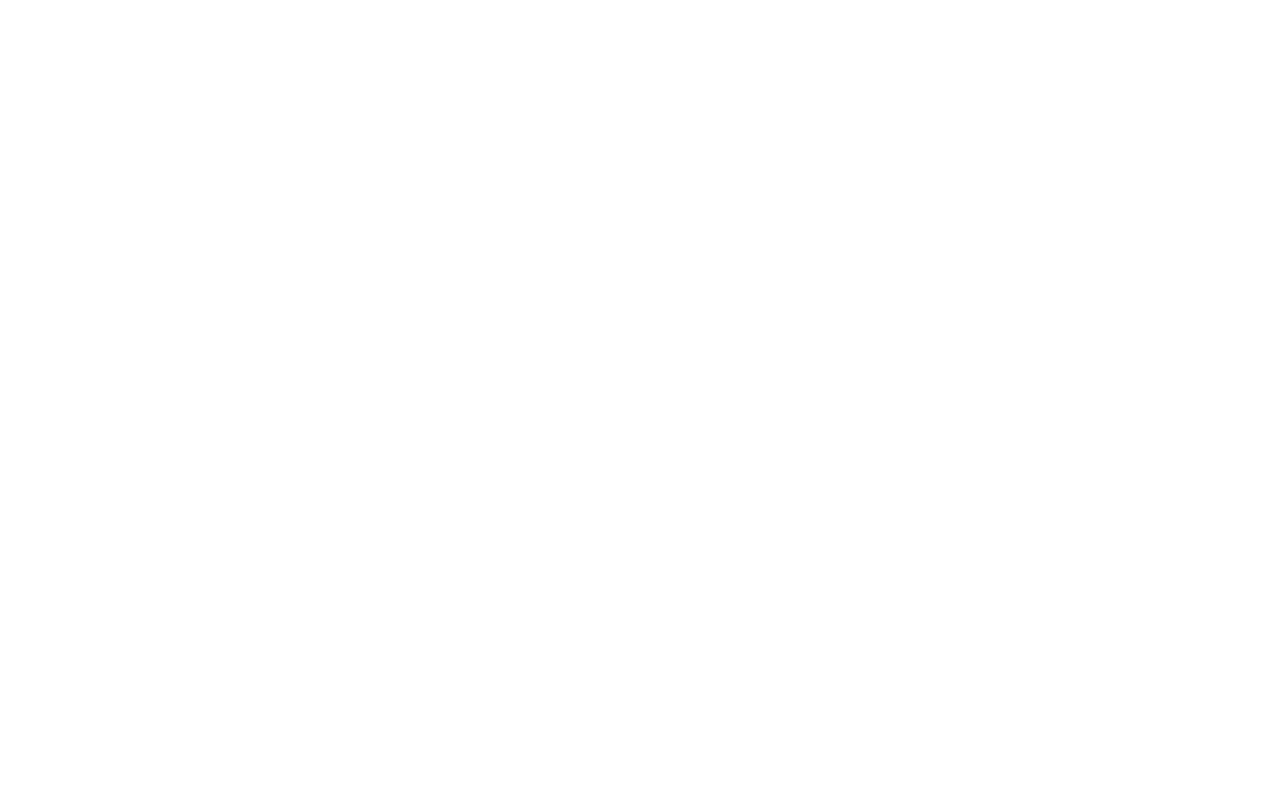
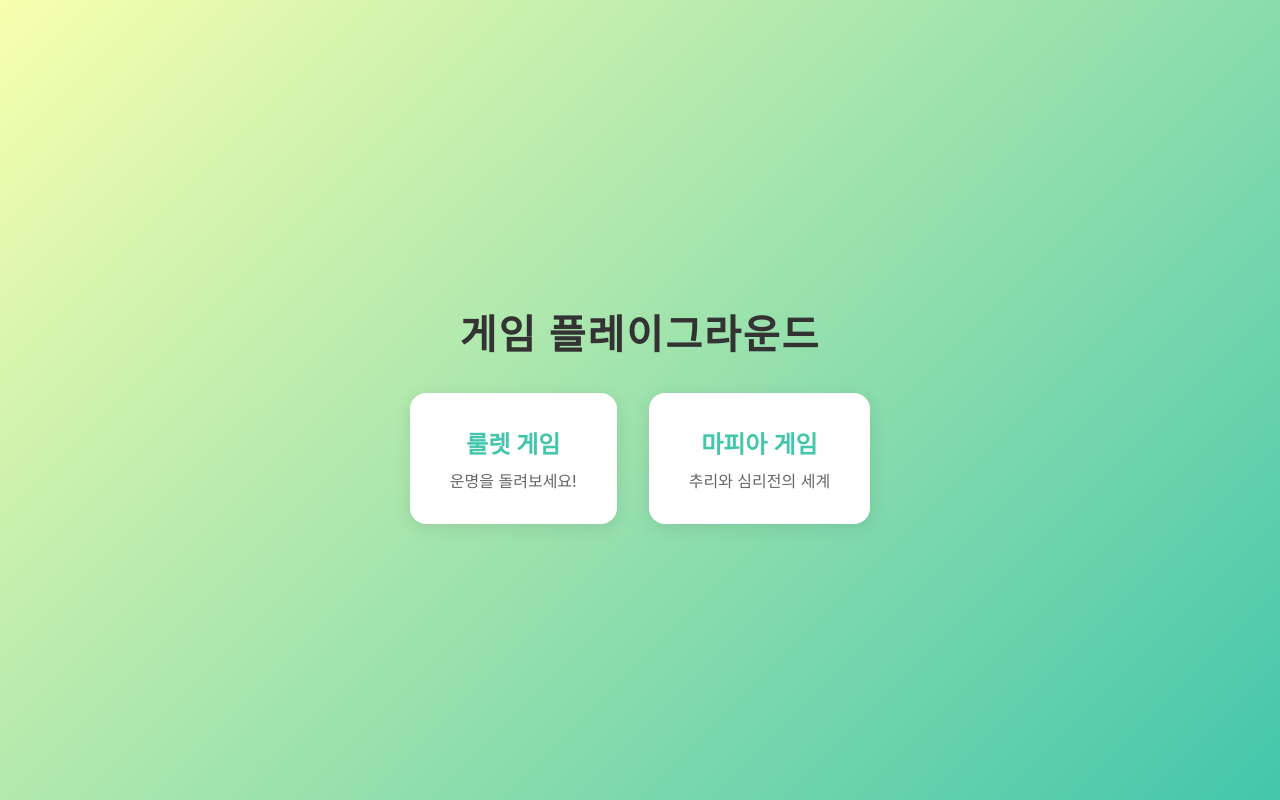
Before and after one commit to answer0424/react_playground, a React (Create React App) app: page / in a window 1280 px wide. Before the commit this address had no page. Built offline with nearby package versions, Linux system fonts and the light colour scheme.

Commit message:
홈 페이지 생성

```diff
--- a/src/App.js
+++ b/src/App.js
@@ -2,11 +2,13 @@
 import Roulette from './page/roulette';
 import './App.css';
 import Mafia from "./page/mafia";
+import Home from "./page/home";
 
 function App() {
     return (
         <BrowserRouter>
             <Routes>
+                <Route path="/" element={<Home />} />
                 <Route path="/roulette" element={<Roulette />} />
                 <Route path="/mafia" element={<Mafia />} />
             </Routes>
--- /dev/null
+++ b/src/page/home.jsx
@@ -0,0 +1,23 @@
+import React from 'react';
+import { Link } from 'react-router-dom';
+import styles from './home.module.css';
+
+function Home() {
+    return (
+        <div className={styles.container}>
+            <h1 className={styles.title}>게임 플레이그라운드</h1>
+            <div className={styles.cardGrid}>
+                <Link to="/roulette" className={styles.card}>
+                    <span className={styles.cardTitle}>룰렛 게임</span>
+                    <span className={styles.cardDesc}>운명을 돌려보세요!</span>
+                </Link>
+                <Link to="/mafia" className={styles.card}>
+                    <span className={styles.cardTitle}>마피아 게임</span>
+                    <span className={styles.cardDesc}>추리와 심리전의 세계</span>
+                </Link>
+            </div>
+        </div>
+    );
+}
+
+export default Home;
--- /dev/null
+++ b/src/page/home.module.css
@@ -0,0 +1,50 @@
+.container {
+    min-height: 100vh;
+    display: flex;
+    flex-direction: column;
+    align-items: center;
+    justify-content: center;
+    background: linear-gradient(135deg, #f8ffae 0%, #43c6ac 100%);
+}
+
+.title {
+    font-size: 2.5rem;
+    font-weight: bold;
+    margin-bottom: 2rem;
+    color: #333;
+    letter-spacing: 2px;
+}
+
+.cardGrid {
+    display: flex;
+    gap: 2rem;
+}
+
+.card {
+    background: #fff;
+    border-radius: 1rem;
+    box-shadow: 0 4px 16px rgba(60, 60, 60, 0.12);
+    padding: 2rem 2.5rem;
+    text-decoration: none;
+    display: flex;
+    flex-direction: column;
+    align-items: center;
+    transition: transform 0.2s, box-shadow 0.2s;
+}
+
+.card:hover {
+    transform: translateY(-8px) scale(1.05);
+    box-shadow: 0 8px 24px rgba(60, 60, 60, 0.18);
+}
+
+.cardTitle {
+    font-size: 1.5rem;
+    font-weight: 600;
+    color: #43c6ac;
+    margin-bottom: 0.5rem;
+}
+
+.cardDesc {
+    font-size: 1rem;
+    color: #666;
+}
--- a/src/page/roulette.jsx
+++ b/src/page/roulette.jsx
@@ -2,14 +2,6 @@
 import styles from "../css/roulette.module.css";
 
 const INIT_DATA = [
-    { option: "피자" },
-    { option: "치킨" },
-    { option: "햄버거" },
-    { option: "초밥" },
-    { option: "떡볶이" },
-    { option: "파스타" },
-    { option: "삼겹살" },
-    { option: "샐러드" }
 ];
 
 const COLORS = ["#FFECB3", "#FFCC80", "#FFD6E0", "#B2EBF2", "#C8E6C9", "#D1C4E9", "#FFF9C4", "#FFAB91"];
```
